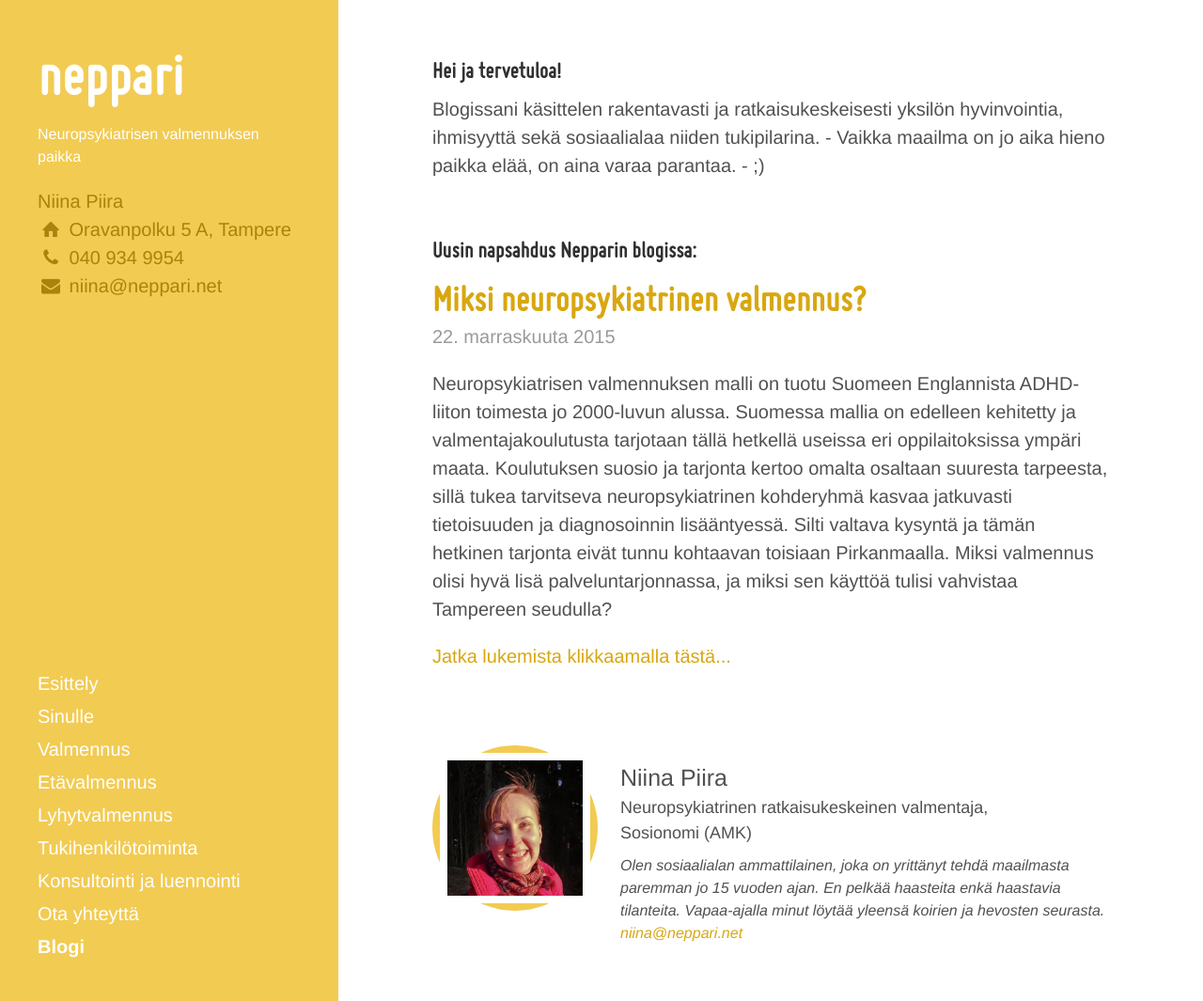
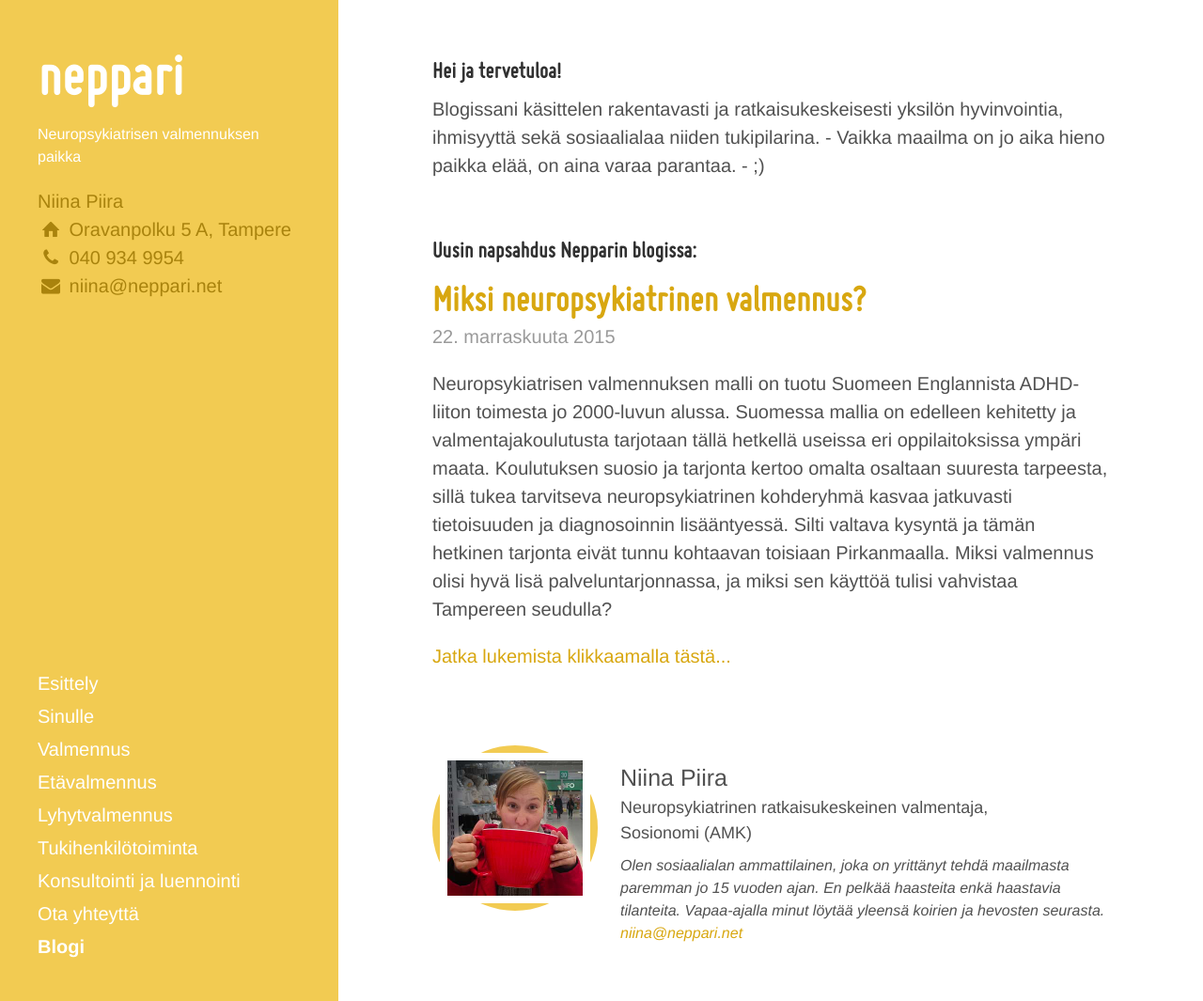
Before and after one commit to niinapiira/neppari.net, a Jekyll site: the page built from blogi.md, in a window 1280 px wide and 1065 px high. Shown: the whole window at 94% size. Built offline with Jekyll 4.4.1, drawn with Linux system fonts in a browser that asks for light colours; Markdown is read by kramdown in place of the engine named in the settings.

Commit message:
Change avatar in posts to the one with the big coffee cup

```diff
--- a/_includes/writer.html
+++ b/_includes/writer.html
@@ -1,6 +1,7 @@
 <div class="writer-information">
 	<div class="image-container">
-		<img src="{{ site.baseurl }}public/niina-avatar.jpg" class="image" />
+		<img src="{{ site.baseurl }}public/niina-and-the-big-coffee-cup.jpg"
+			alt="Niina Piiran kuva" class="image" />
 	</div>
 	<div class="description">
 		<div class="name">{{ site.writer.name }}</div>
```
Also changed, not shown: public/niina-and-the-big-coffee-cup.jpg (added).
